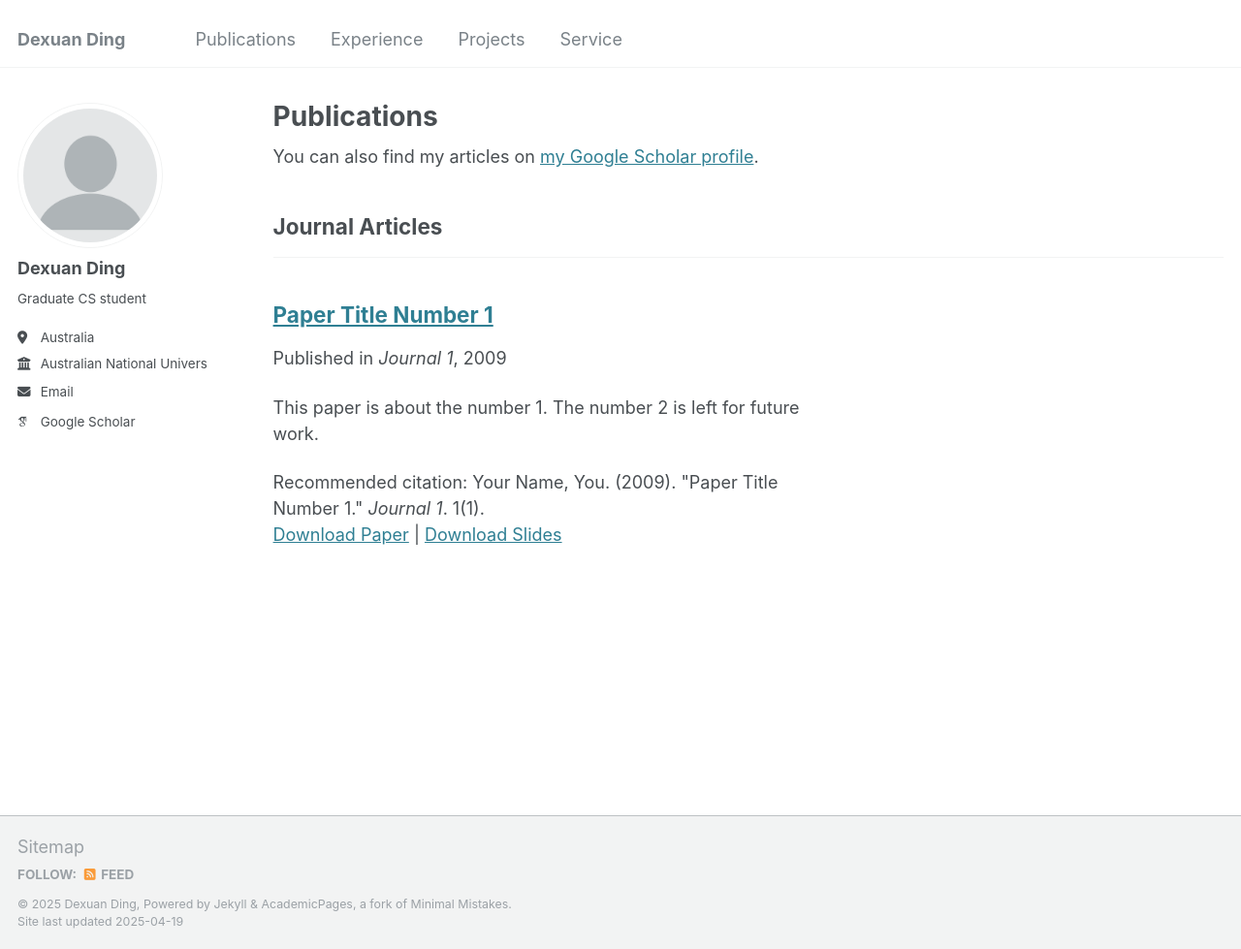
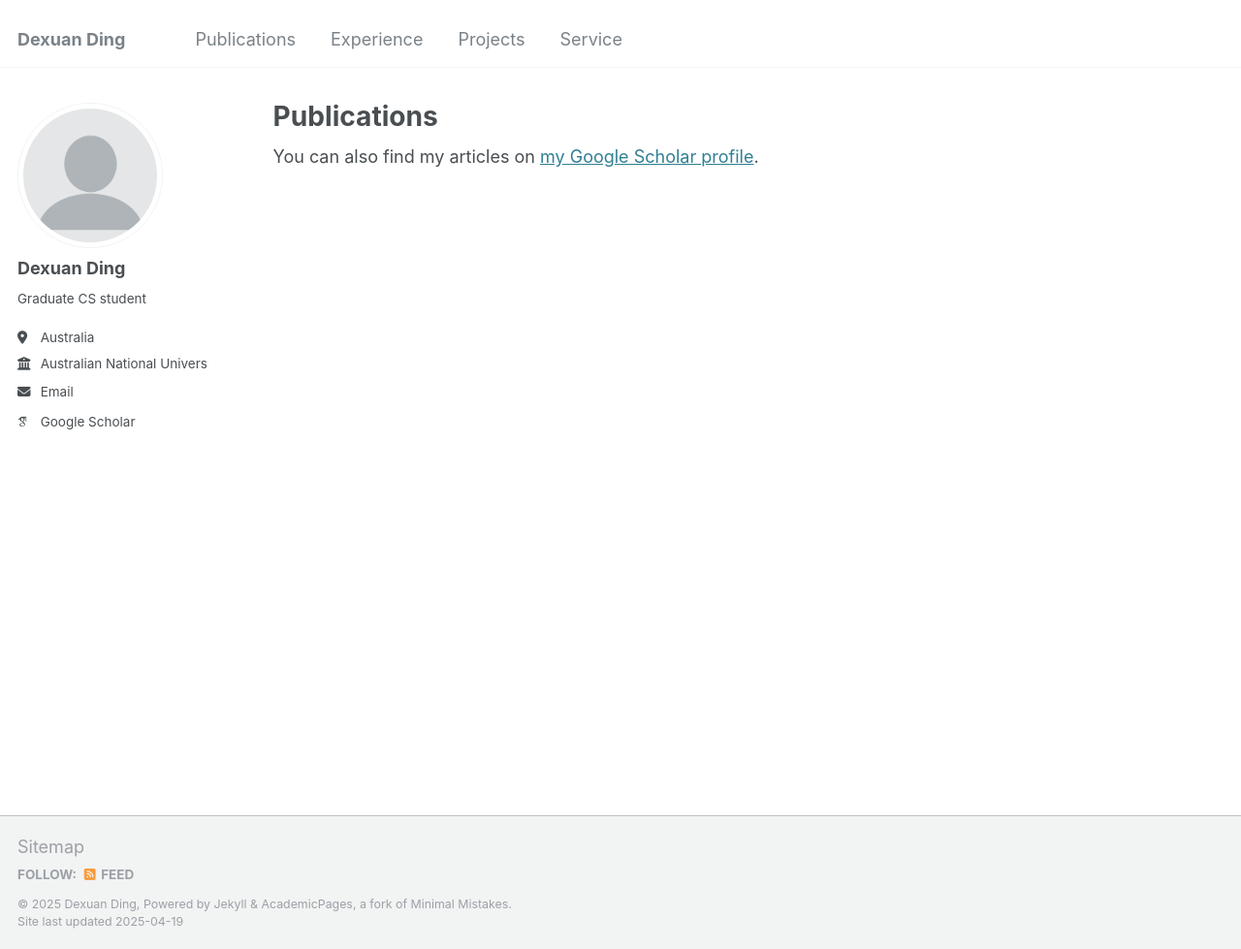
Before and after one commit to DexxDing/dexxding.github.io, a Jekyll site: the page built from _pages/publications.html, in a window 1280 px wide and 979 px high. Shown: the whole window at 97% size. Built offline with Jekyll 4.4.1, drawn with Linux system fonts in a browser that asks for light colours; some web fonts are replaced.

Commit message:
Update 2009-10-01-paper-title-number-1.md

```diff
--- a/_publications/2009-10-01-paper-title-number-1.md
+++ b/_publications/2009-10-01-paper-title-number-1.md
@@ -1,14 +1,3 @@
----
-title: "Paper Title Number 1"
-collection: publications
-category: manuscripts
-permalink: /publication/2009-10-01-paper-title-number-1
-excerpt: 'This paper is about the number 1. The number 2 is left for future work.'
-date: 2009-10-01
-venue: 'Journal 1'
-slidesurl: 'http://academicpages.github.io/files/slides1.pdf'
-paperurl: 'http://academicpages.github.io/files/paper1.pdf'
-citation: 'Your Name, You. (2009). &quot;Paper Title Number 1.&quot; <i>Journal 1</i>. 1(1).'
----
 
-The contents above will be part of a list of publications, if the user clicks the link for the publication than the contents of section will be rendered as a full page, allowing you to provide more information about the paper for the reader. When publications are displayed as a single page, the contents of the above "citation" field will automatically be included below this section in a smaller font.
+## Conference
+- Ding, D., Wang, L., Zhu, L., Gedeon, T., & Koniusz, P. (2025). Learnable Expansion of Graph Operators for Multi-Modal Feature Fusion. The Thirteenth International Conference on Learning Representations(ICLR), 2025.
```
